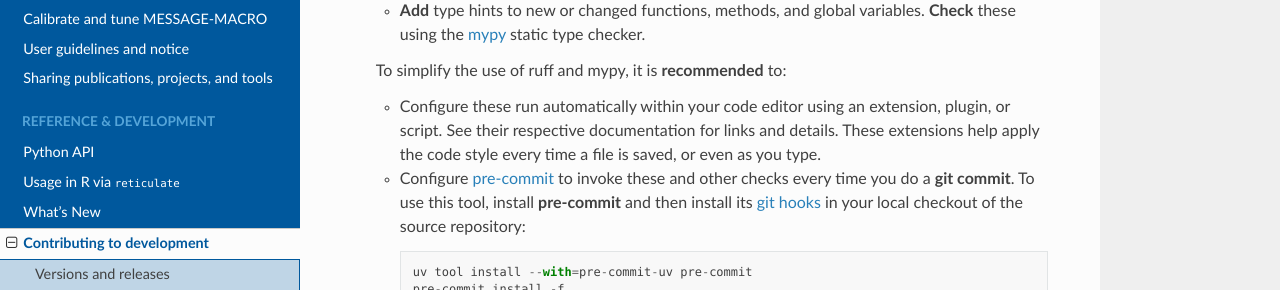
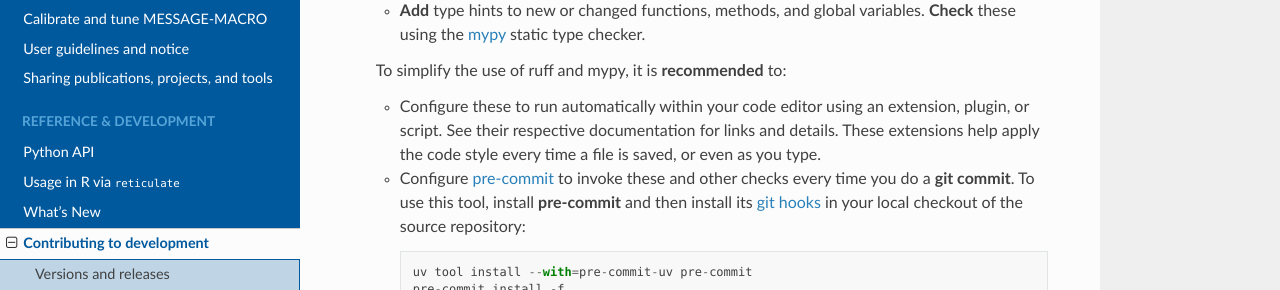
Before and after one commit to iiasa/message_ix, a Sphinx documentation site: the page built from doc/contributing.rst, in a window 1280 px wide and 900 px high, scrolled down 5625 px. Shown: the part 161-451 px from the top of the window. Built offline with Sphinx 7.4.7 and the Read the Docs theme 3.1.0, drawn with Linux system fonts in a browser that asks for light colours; pages that are not in the unit, such as notebooks, are missing from menus; the version number could not be read and is left out; some of the changed lines change nothing that is shown; some of the changed text lies outside the part shown.

Commit message:
Apply suggestions from code review
Co-authored-by: Fridolin Glatter <83776373+glatterf42@users.noreply.github.com>

```diff
--- a/doc/contributing.rst
+++ b/doc/contributing.rst
@@ -77,7 +77,7 @@
 
 - IIASA staff and core contributors with ‘Write’ permissions on **may** use branches within the main repositories.
   In some cases, these simplify testing and continuous integration checks.
-- All others, and core contributors in all others cases, **should** use forks.
+- All others, and core contributors in all other cases, **should** use forks.
 
 2. Create a branch and add commits
 ----------------------------------
@@ -107,7 +107,8 @@
   (Developing code in draft PRs is good development practice:
   it ensures the automatic checks pass as you add to the code on your branch.)
 - **Apply** any appropriate labels.
-  If a PR is to close or address an issue, these labels **should** match the ones on the issue.
+  If a PR is to close or address an issue,
+  these labels **should** match the ones on the issue.
 
 __ https://github.com/iiasa/message_ix/pulls
 __ https://help.github.com/en/github/collaborating-with-issues-and-pull-requests/about-pull-requests#draft-pull-requests
@@ -169,7 +170,7 @@
      These tests run daily at 05:00 UTC.
      They download a particular package of full-scale, MESSAGEix-GLOBIOM global model scenarios from IIASA servers.
      Each scenario's outputs are compared to an expected value listed in :file:`message_ix/tests/data/scenarios.yaml`.
-     PRs that touch the GAMS code may cause the these objective function values to change;
+     PRs that touch the GAMS code may cause the objective function values to change;
      the values **must** be updated as part of such PRs.
      See the comments in the file for how to temporarily enable these checks for every commit on a PR branch.
 
@@ -195,7 +196,9 @@
   tasks they should perform, etc.
 - **Do not** request review until the code is ready to review.
   Doing this sends e-mail and other notifications (e.g. in Slack, the “Pull Reminders” bot sends notices every day).
-  If the code is not yet complete and ready for review, these notifications are noise, and the colleague may be confused as to what they should do.
+  If the code is not yet complete and ready for review,
+  these notifications are noise,
+  and the colleague may be confused as to what they should do.
 
 **Address** any comments raised by the reviewer(s).
 
@@ -250,9 +253,10 @@
   - **Add** type hints to new or changed functions, methods, and global variables.
     **Check** these using the `mypy <https://mypy.readthedocs.io>`_ static type checker.
 
-  To simplify the use of ruff and mypy, it is **recommended** to:
+  To simplify the use of ruff and mypy,
+  it is **recommended** to:
 
-  - Configure these run automatically within your code editor using an extension, plugin, or script.
+  - Configure these to run automatically within your code editor using an extension, plugin, or script.
     See their respective documentation for links and details.
     These extensions help apply the code style every time a file is saved, or even as you type.
   - Configure `pre-commit <https://pre-commit.com>`_ to invoke these and other checks every time you do a :program:`git commit`.
```
